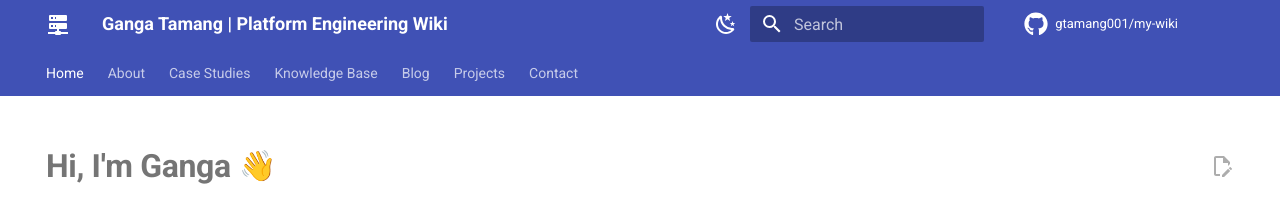
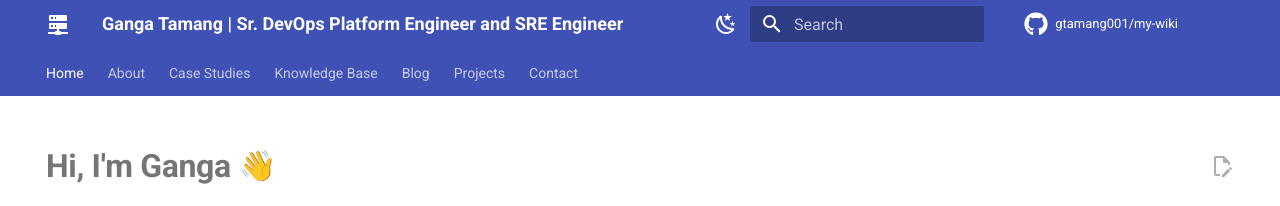
Before and after one commit to gtamang001/my-wiki, an MkDocs documentation site: the page built from docs/index.md, in a window 1280 px wide. Shown: the top 206 px of the page. Built offline with MkDocs 1.6.1 and Material for MkDocs 9.7.7, drawn with Linux system fonts in a browser that asks for light colours; emoji names are drawn with the system emoji font; comment, search, counter and statistics services are not loaded.

Commit message:
updated the title

```diff
--- a/mkdocs.yml
+++ b/mkdocs.yml
@@ -1,4 +1,4 @@
-site_name: Ganga Tamang | Platform Engineering Wiki
+site_name: Ganga Tamang | Sr. DevOps Platform Engineer and SRE Engineer
 site_description: Platform engineering, Kubernetes, DevOps, GitOps, security, and operational debugging
 site_author: Ganga Tamang
 site_url: https://gtamang001.github.io/my-wiki/
```
